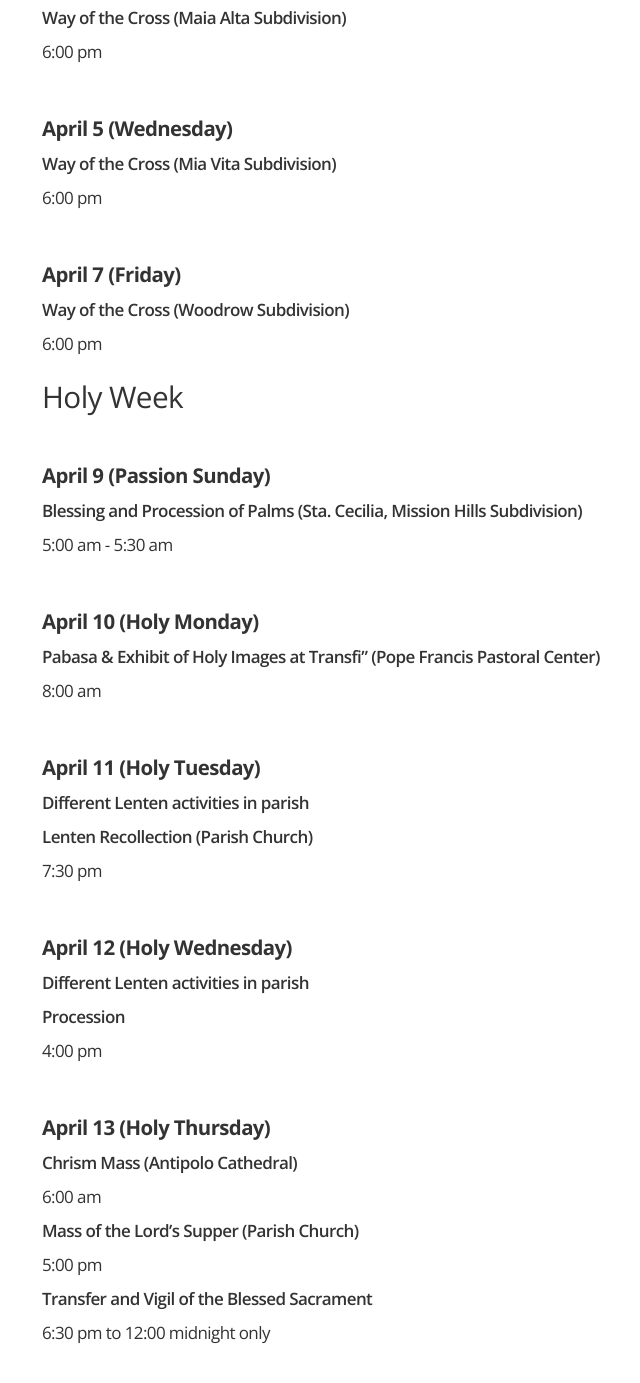
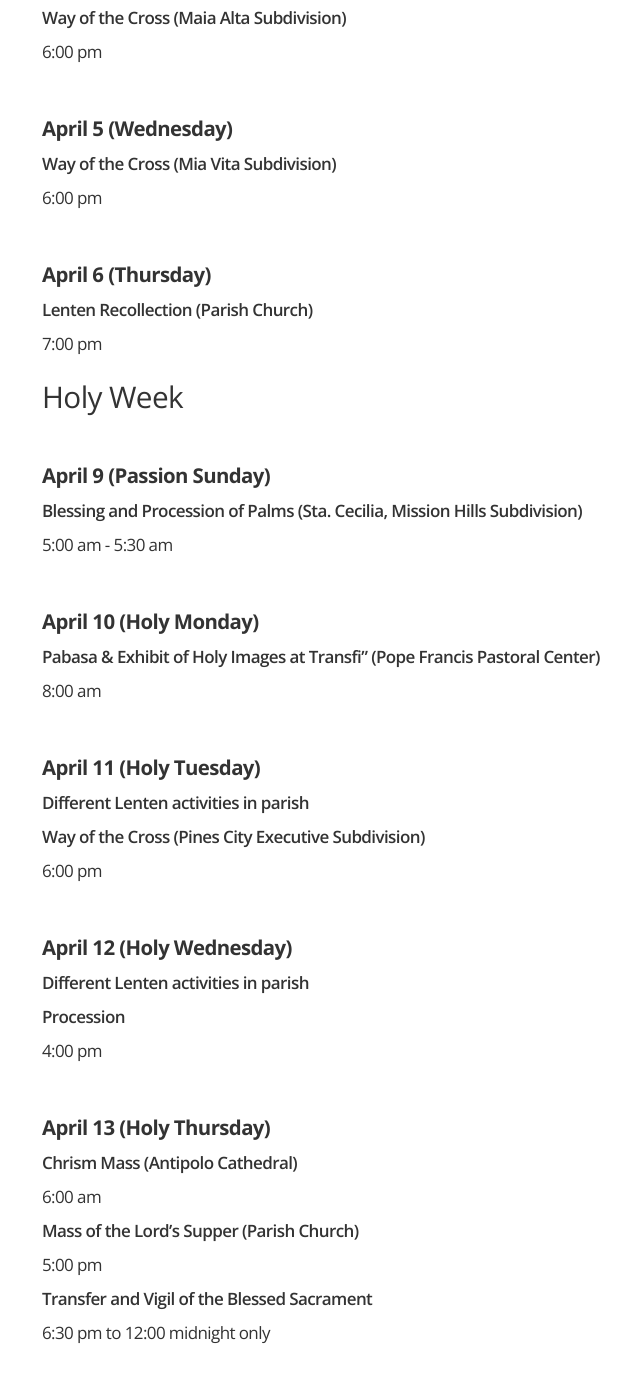
Before and after one commit to jerieljan/ourtransfi, a Jekyll site: the page built from Home/pages/lent.html, in a window 1280 px wide and 1400 px high, scrolled down 1990 px. Shown: the top 1383 px of the window, without its empty margins (233-873 px from the left). Built offline with Jekyll 4.4.1, drawn with Linux system fonts in a browser that asks for light colours; nearby versions of some CDN libraries.

Commit message:
Added changes to the schedule
Lenten Recollection schedule swapped with a Way of the Cross day.

```diff
--- a/Home/pages/lent.html
+++ b/Home/pages/lent.html
@@ -66,9 +66,9 @@ permalink: /lent/
         <br /><span class="sched-title">Way of the Cross (Mia Vita Subdivision)</span>
         <br /> 6:00 pm
 
-        <p><span class="sched-date">April 7 (Friday)</span>
-        <br /><span class="sched-title">Way of the Cross (Woodrow Subdivision)</span>
-        <br /> 6:00 pm
+        <p><span class="sched-date">April 6 (Thursday)</span>
+        <br /><span class="sched-title">Lenten Recollection (Parish Church)</span>
+        <br /> 7:00 pm
 
         <h2>Holy Week</h2>
 
@@ -82,8 +82,8 @@ permalink: /lent/
 
         <p><span class="sched-date">April 11 (Holy Tuesday)</span>
         <br /><span class="sched-title">Different Lenten activities in parish</span>
-        <br /><span class="sched-title">Lenten Recollection (Parish Church)</span>
-        <br /> 7:30 pm
+        <br /><span class="sched-title">Way of the Cross (Pines City Executive Subdivision)</span>
+        <br /> 6:00 pm
 
         <p><span class="sched-date">April 12 (Holy Wednesday)</span>
         <br /><span class="sched-title">Different Lenten activities in parish</span>
```
